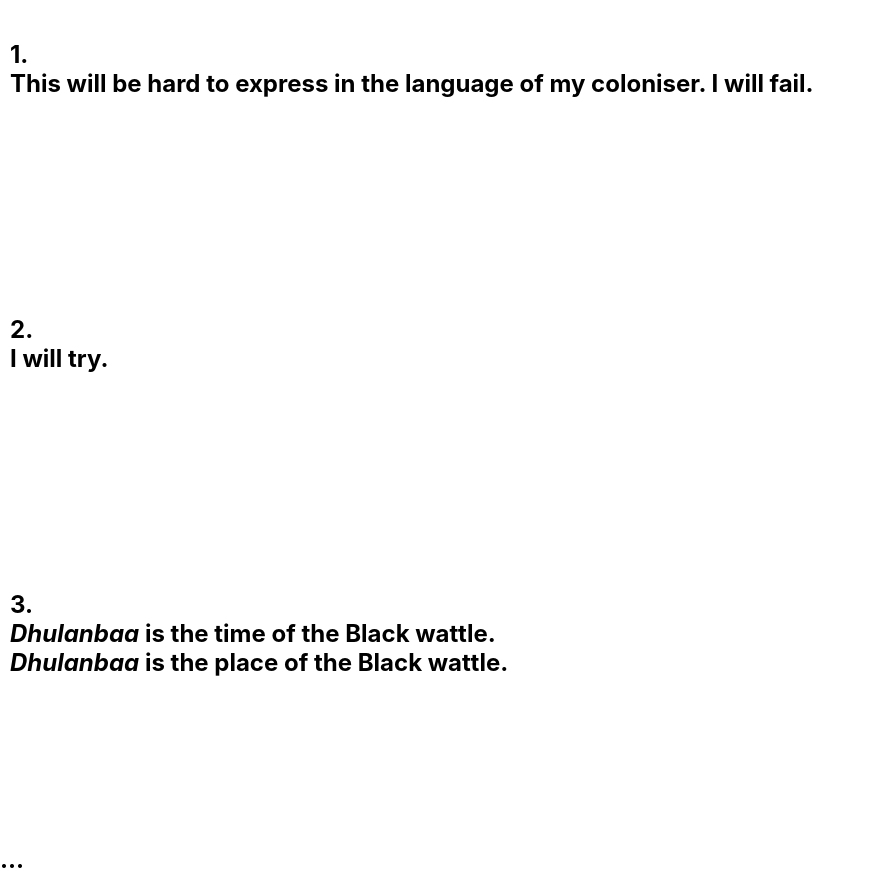
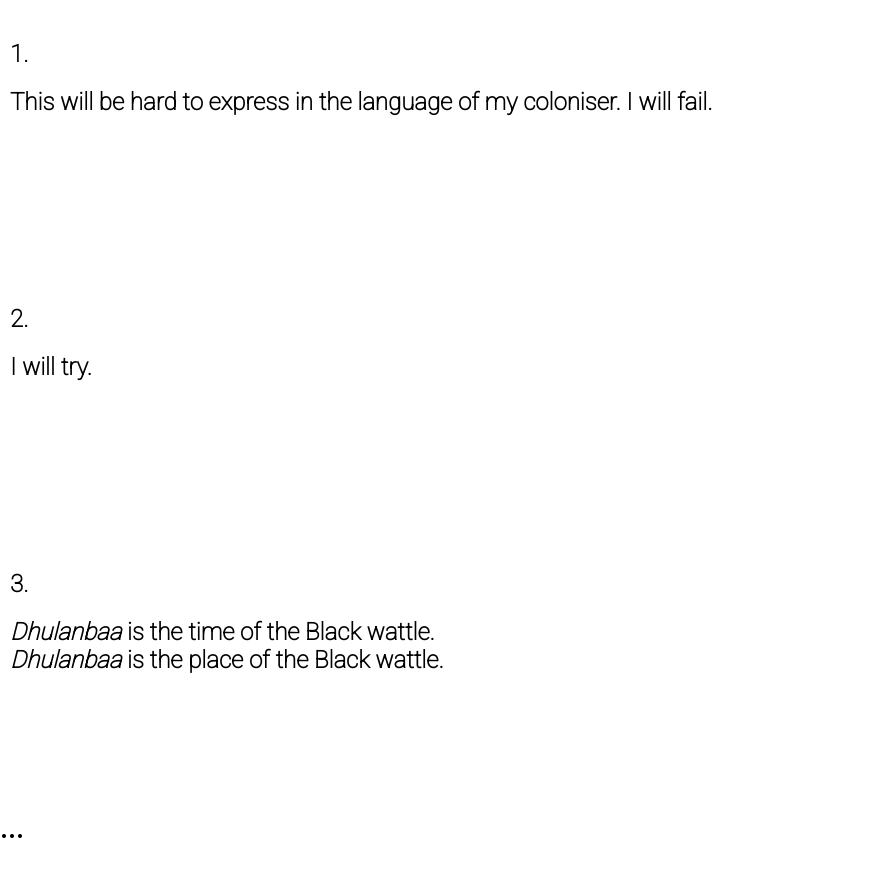
Before and after one commit to alisay/mothers-tongue, a React (Create React App) app: page / in a window 1280 px wide. Shown: the whole page, without its empty margins (0-873 px from the left). After the commit the page ends 864 px from the top, so only its background shows below. Built offline with nearby package versions, Linux system fonts and the light colour scheme.

Commit message:
fix styling for large screens

```diff
--- a/public/index.html
+++ b/public/index.html
@@ -1,14 +1,15 @@
 <!DOCTYPE html>
 <html lang="en">
+
 <head>
   <meta charset="utf-8" />
   <link rel="icon" href="%PUBLIC_URL%/favicon.ico" />
+  <link rel="preconnect" href="https://fonts.googleapis.com">
+  <link rel="preconnect" href="https://fonts.gstatic.com" crossorigin>
+  <link href="https://fonts.googleapis.com/css2?family=Roboto:wght@100&display=swap" rel="stylesheet">
   <meta name="viewport" content="width=device-width, initial-scale=1" />
   <meta name="theme-color" content="#000000" />
-    <meta
-      name="Mothers Tongue"
-      content="Written by Jared Field for Runway Journal"
-    />
+  <meta name="Mothers Tongue" content="Written by Jared Field for Runway Journal" />
   <link rel="apple-touch-icon" href="%PUBLIC_URL%/logo192.png" />
   <!--
       manifest.json provides metadata used when your web app is installed on a
@@ -26,6 +27,7 @@
     -->
   <title>Mothers Tongue</title>
 </head>
+
 <body>
   <noscript>You need to enable JavaScript to run this app.</noscript>
   <div id="root"></div>
@@ -40,4 +42,5 @@
       To create a production bundle, use `npm run build` or `yarn build`.
     -->
 </body>
+
 </html>
--- a/src/InfiniteScroll.js
+++ b/src/InfiniteScroll.js
@@ -2,11 +2,12 @@
 
 const divStyle = {
     // color: 'blue',
-    height: '250px',
+    height: '30vh',
     // textAlign: 'center',
     padding: '5px 10px',
     // background: '#eee',
-    marginTop: '15px'
+    marginTop: '15px',
+    fontFamily: 'Roboto, sans-serif',
 };
 
 
@@ -92,7 +93,7 @@
             {
                 postList.list.map((post, index) => {
                     return (<div key={index} className="post" style={divStyle}>
-                        <h2> {post}.<br/>{poem[index % poem.length]}</h2>
+                        <h2> {post}.<br/></h2><h2>{poem[index % poem.length]}</h2>
                     </div>)
                 })
             }
```
Lines whose indentation alone changed are shown as unchanged.
